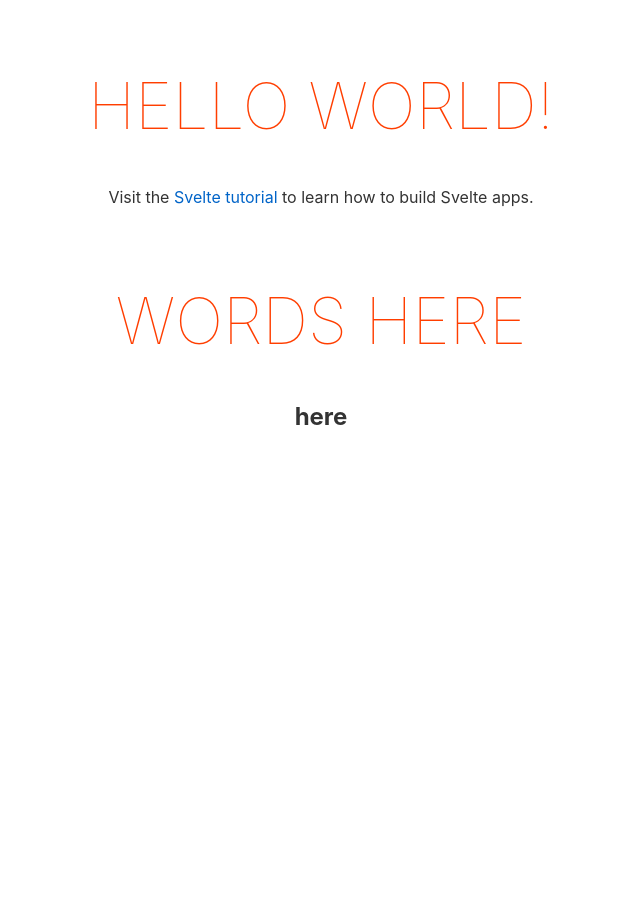
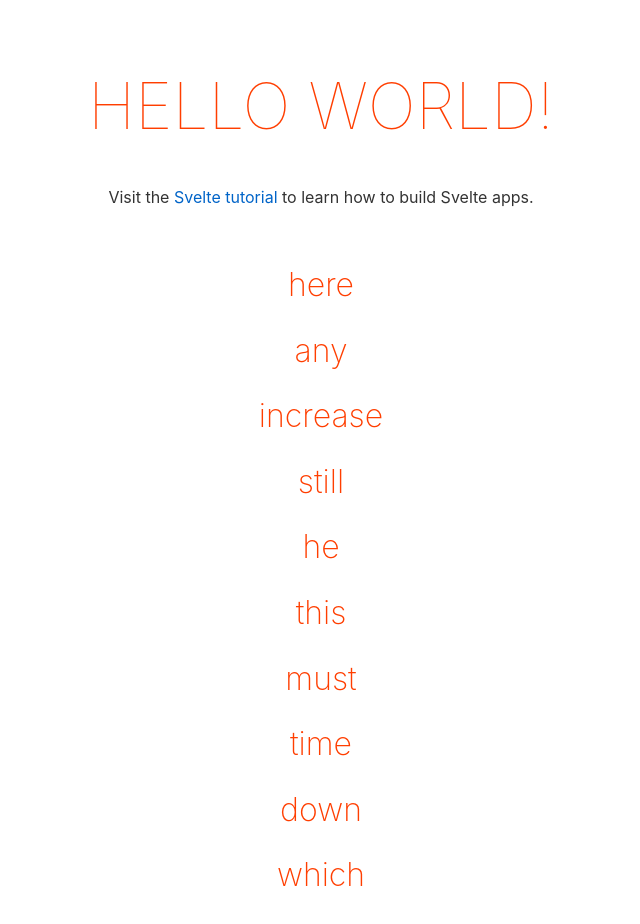
Before and after one commit to sj-rai/svelte-word-counter, a Svelte app: page / in a window 1280 px wide. Shown: the top 924 px of the page, without its empty margins (319-959 px from the left). Before the commit the page ends 800 px from the top, so only its background shows below. Built offline with nearby package versions, Linux system fonts and the light colour scheme.

Commit message:
10 words

```diff
--- a/src/components/Words.svelte
+++ b/src/components/Words.svelte
@@ -3,17 +3,25 @@ import { onMount } from "svelte";
 
     import * as wordsJson from "../static/words.english.json";
 	export let name: string;
-    export let keyItem: integer;
+    export let keyItems: Array = [];
+    export let totalWords: integer = 10;
 
     onMount(() => {
-		keyItem = Math.floor(Math.random() * (200 - 0 + 1) + 0)
+        for (let i = 0; i < totalWords; i++) {
+            // keyItems.push(Math.floor(Math.random() * (200 - 0 + 1) + 0))
+            keyItems = [...keyItems, Math.floor(Math.random() * (200 - 0 + 1) + 0)];
+        }
+        console.log('[keyItems]', keyItems)
         // console.log('[key]', key)
 	});
 </script>
 
 <main>
-	<h1>words here</h1>
-    <h2>{wordsJson.words[keyItem]}</h2>
+	<!-- <h1>words here</h1> -->
+    <!-- <h2>{wordsJson.words[keyItem]}</h2> -->
+    {#each keyItems as keyItem}
+        <h2>{wordsJson.words[keyItem]}</h2>
+    {/each}
 </main>
 
 <style>
@@ -31,6 +39,13 @@ import { onMount } from "svelte";
 		font-weight: 100;
 	}
 
+    h2, h3 {
+        color: #ff3e00;
+		text-transform: lowercase;
+		font-size: 2em;
+		font-weight: 200;
+    }
+
 	@media (min-width: 640px) {
 		main {
 			max-width: none;
```
